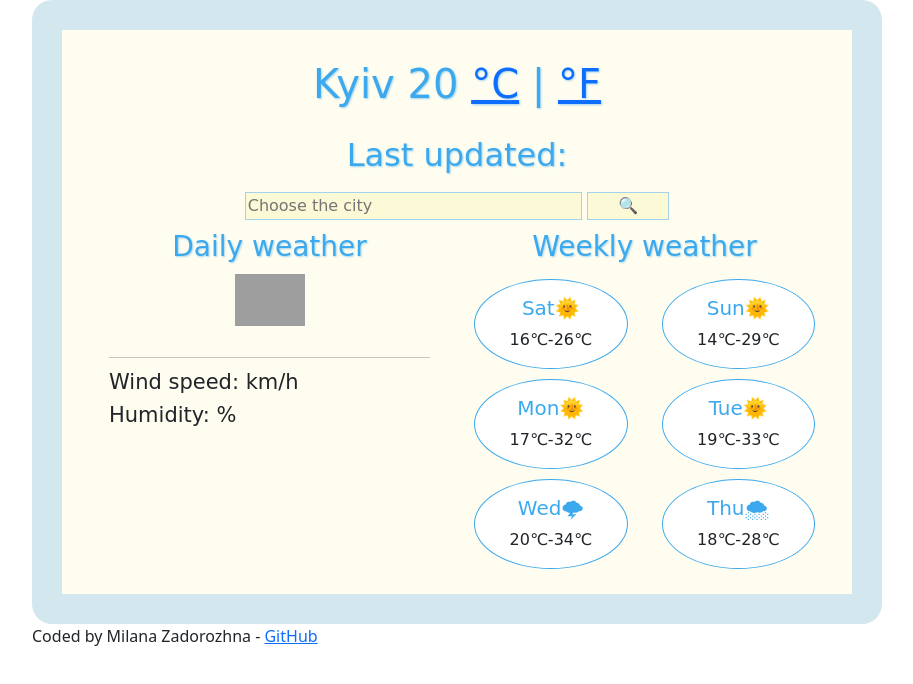
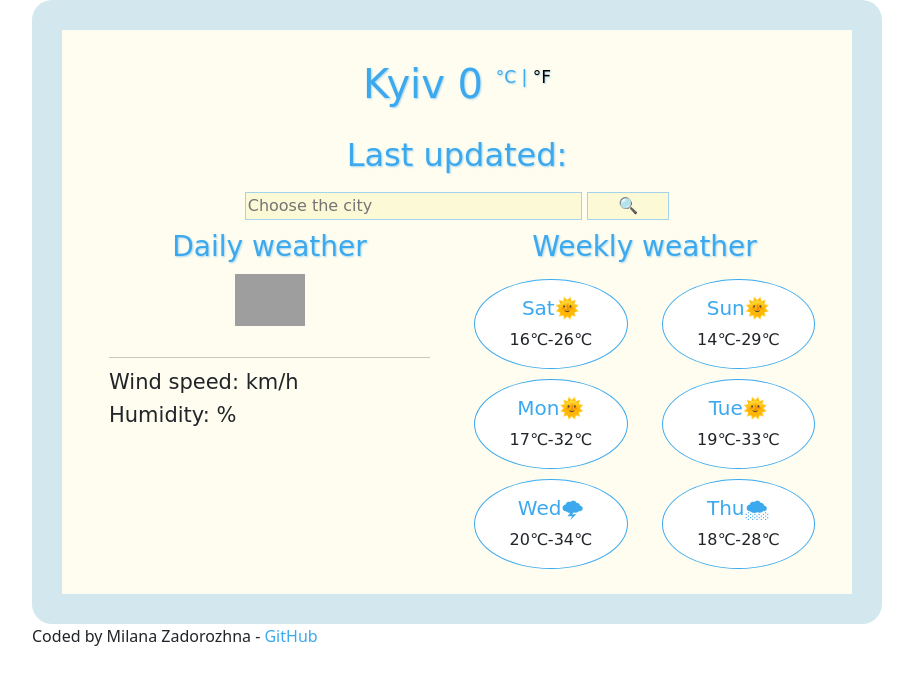
Before and after one commit to milanaz1/my-weather-project, a website built with Parcel: page index.html in a window 1280 px wide. Both pictures are taken after a click on the link "°C". Shown: the whole page, without its empty margins (183-1096 px from the left). Built offline with nearby package versions, Linux system fonts and the light colour scheme; no server answers; grey boxes are pictures that could not be loaded; a web font is replaced by a local one.

Commit message:
Added Celsius

```diff
--- a/index.html
+++ b/index.html
@@ -25,7 +25,7 @@
       <div class="info">
         <h1>
           <span id="city-now">Kyiv</span>
-          <span id="degrees">20 </span> <span id="units"> <a href="#" id="celcius">°C</a> | <a href="#" id="fahrenheit">°F</a></span>
+          <span id="degrees">20 </span> <span id="units"> <a href="#" id="celsius" class="active" >°C</a> | <a href="#" id="fahrenheit">°F</a></span>
         </h1>
         <h2>Last updated: <span id="currentDate"></span></h2>
         <div class="search">
--- a/src/index.js
+++ b/src/index.js
@@ -49,10 +49,10 @@ function formatDate(timestamp) {
 }
 
 function showTemp(response) {
-  celciusTemperature = response.data.main.temp;
+  celsiusTemperature = response.data.main.temp;
   document.querySelector("#search-text").innerHTML = response.data.name;
   document.querySelector("#degrees").innerHTML =
-    Math.round(celciusTemperature);
+    Math.round(celsiusTemperature);
   let description = document.querySelector("#weatherDescription");
   let humidity = document.querySelector("#humidity");
   let windSpeed = document.querySelector("#windSpeed");
@@ -68,18 +68,33 @@ function showTemp(response) {
 
 function showFahrenheitTemp(event) {
   event.preventDefault();
-  let temperatureFahenheit = (celciusTemperature * 9) / 5 + 32;
+  let temperatureFahenheit = (celsiusTemperature * 9) / 5 + 32;
   let temperature = document.querySelector("#degrees");
+  celsiusLink.classList.add("active");
+  fahrenheitLink.classList.remove("active");
   temperature.innerHTML = Math.round(temperatureFahenheit);
 }
 
-let celciusTemperature = null;
+function showCelsiusTemp(event) {
+  event.preventDefault();
+  let temperature = document.querySelector("#degrees");
+  celsiusLink.classList.remove("active");
+  fahrenheitLink.classList.add("active");
+  temperature.innerHTML = Math.round(celsiusTemperature);
+}
+
+let celsiusTemperature = null;
 
 let form = document.querySelector(".city-form");
 form.addEventListener("submit", handleSubmit);
 
 let fahrenheitLink = document.querySelector("#fahrenheit");
 fahrenheitLink.addEventListener("click", showFahrenheitTemp);
+
+let celsiusLink = document.querySelector("#celsius");
+celsiusLink.addEventListener("click", showCelsiusTemp);
+
+search("Kyiv");
 
 /*
 
--- a/src/styles.css
+++ b/src/styles.css
@@ -26,6 +26,26 @@ h3 {
 
 h3 {
   margin: 0;
+}
+
+a {
+  color: #3ca9ee;
+  text-decoration: none;
+}
+
+#units {
+  font-size: 17px;
+  position: relative;
+  top: -15px;
+}
+
+#units .active {
+  color: black;
+  text-decoration: none;
+}
+
+#units .active:hover {
+  text-decoration: none;
 }
 
 .search {
```
